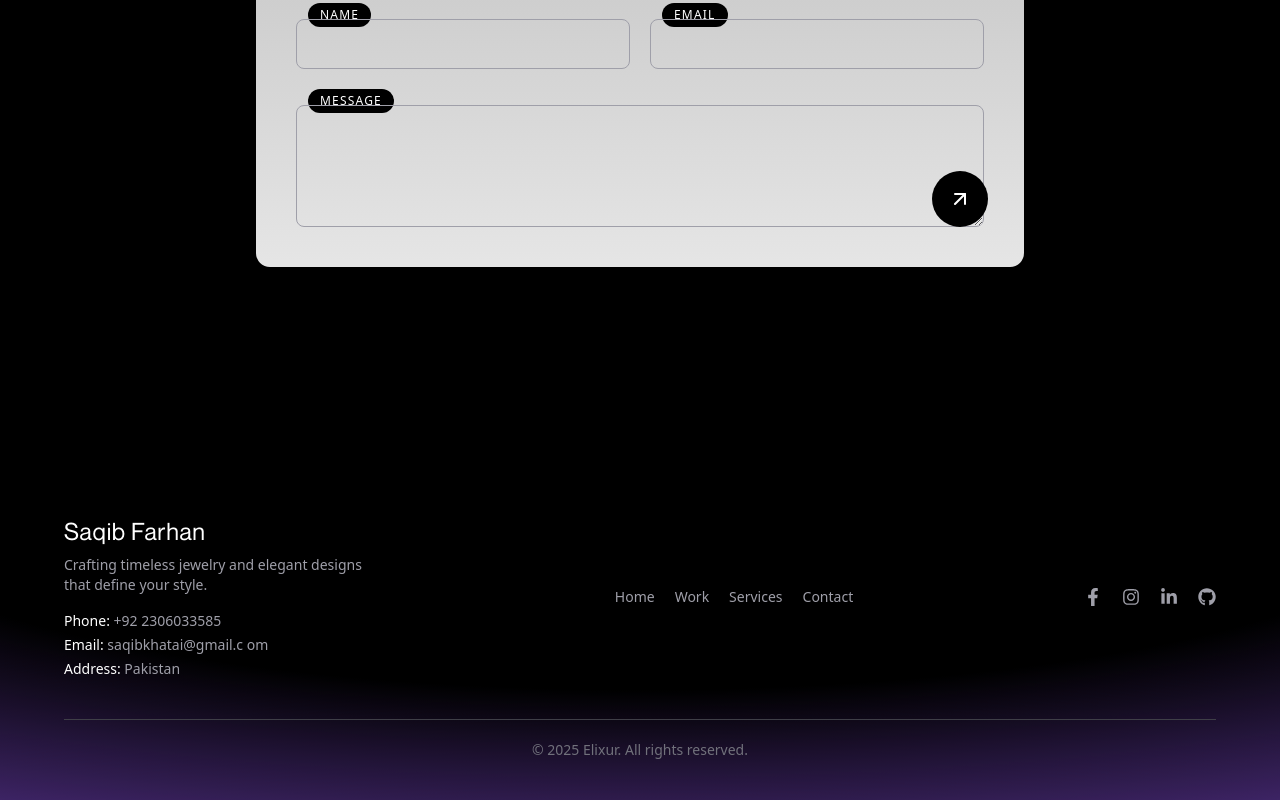
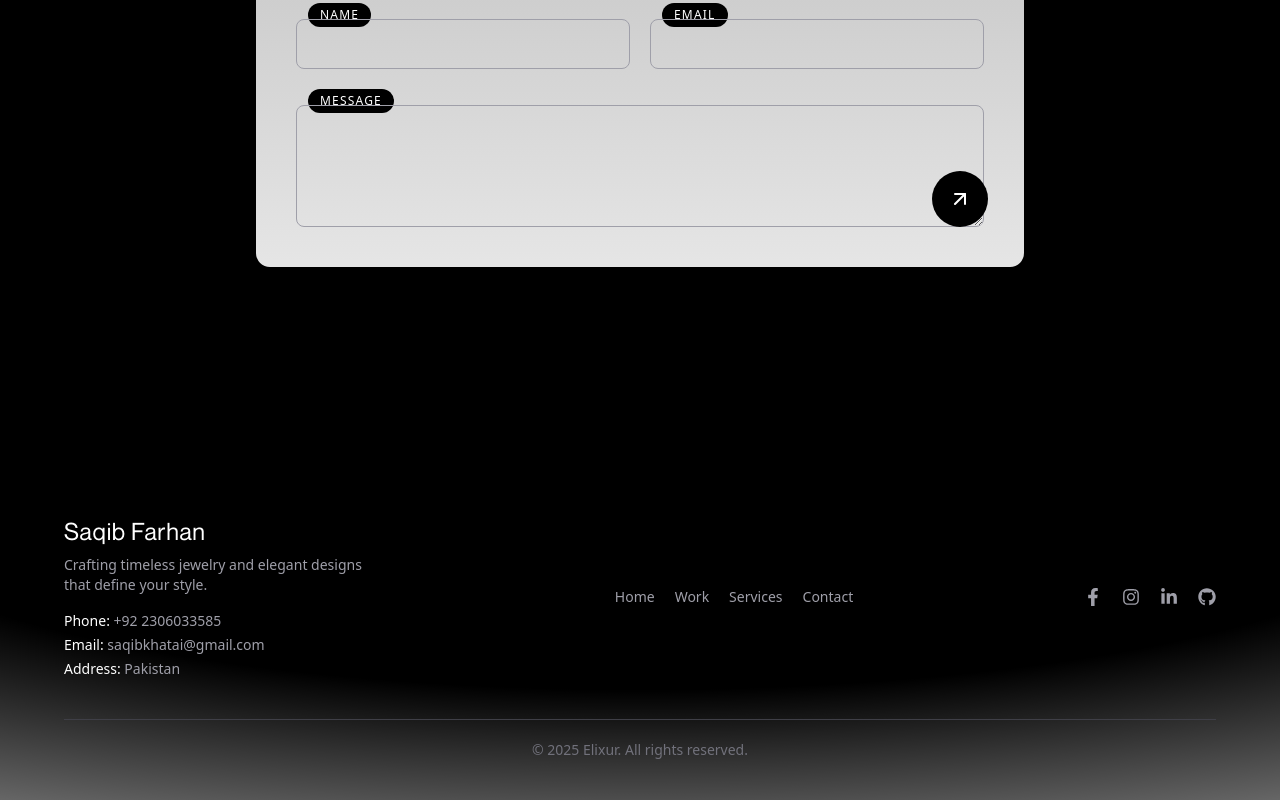
Before and after one commit to SaqibFarhanProgrammer/Saqib-Portfolio, a React (Vite) app: page / in a window 1280 px wide. Shown: the part 7140-7940 px from the top of the page. Built offline with nearby package versions, Linux system fonts and the light colour scheme.

Commit message:
images chnges

```diff
--- a/src/sectioms/footer/Footer.jsx
+++ b/src/sectioms/footer/Footer.jsx
@@ -4,8 +4,8 @@ import { FaFacebookF, FaInstagram, FaLinkedinIn, FaGithub } from "react-icons/fa
 const Footer = () => {
   return (
     <footer className="relative z-10 text-zinc-400 py-10 px-6 md:px-16 overflow-hidden">
-      {/* ✅ Gradient (hue adjusted slightly for a stylish tone) */}
-      <div className="absolute inset-0 -z-10 h-full w-full bg-[radial-gradient(154%_140%_at_50%_10%,transparent_40%,#7363ff_120%)] hue-rotate-15"></div>
+      {/* ✅ Radial gradient changed to white */}
+      <div className="absolute inset-0 -z-10 h-full w-full bg-[radial-gradient(154%_140%_at_50%_10%,transparent_40%,white_120%)]"></div>
 
       <div className="max-w-6xl mx-auto flex flex-col md:flex-row justify-between items-center gap-8 relative z-10">
         {/* Left Section */}
@@ -20,7 +20,7 @@ const Footer = () => {
           {/* ✅ Contact Info */}
           <div className="mt-4 text-sm space-y-1">
             <p><span className="text-white">Phone:</span> +92 2306033585</p>
-            <p><span className="text-white">Email:</span> saqibkhatai@gmail.c om</p>
+            <p><span className="text-white">Email:</span> saqibkhatai@gmail.com</p>
             <p><span className="text-white">Address:</span> Pakistan</p>
           </div>
         </div>
```
